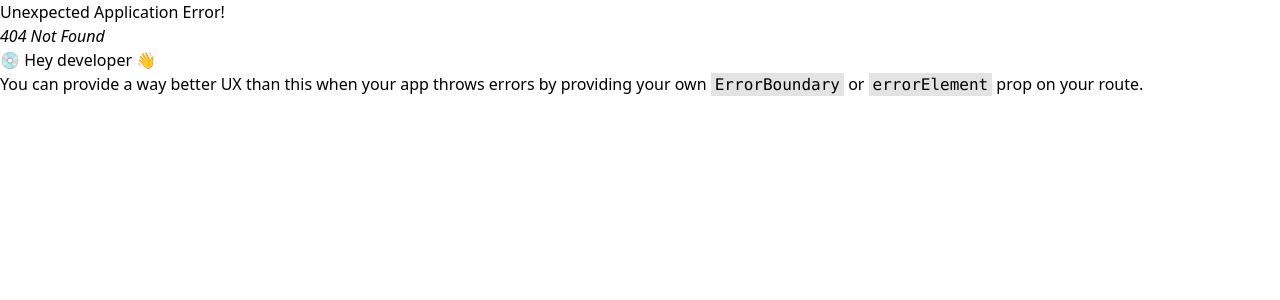
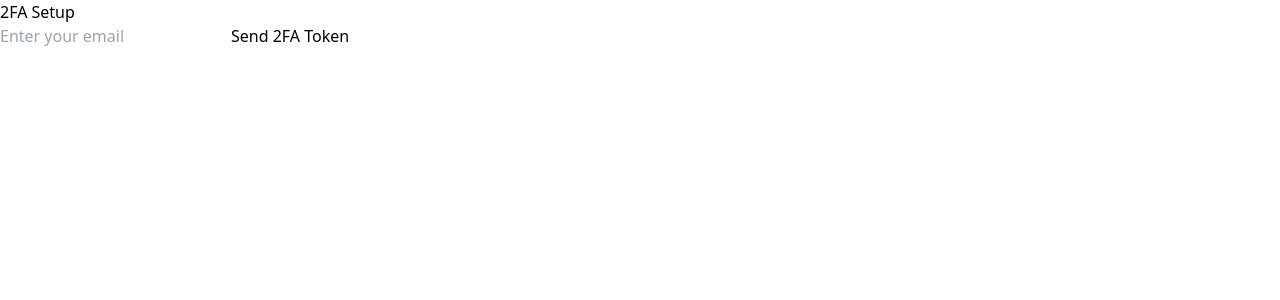
Before and after one commit to DrishtiRai777/KeyForge-Secure-Password-Manager, a React (Vite) app: page /2fa/set2fa in a window 1280 px wide. Before the commit this address had no page. Shown: the top 300 px of the page. Built offline with nearby package versions, Linux system fonts and the light colour scheme.

Commit message:
2FA fixed

```diff
--- a/src/App.jsx
+++ b/src/App.jsx
@@ -12,6 +12,7 @@ import Login from "./auth/Login"
 import Enable2FA from "./auth/Enable2FA"
 import PswdReset from "./auth/PswdReset"
 import ForgetPswd from "./auth/ForgetPswd"
+import TwoFactorSetupAgain from "./auth/TwoFactorSetupAgain"
 import { createBrowserRouter, RouterProvider } from "react-router-dom"
 
 function App() {
@@ -55,6 +56,10 @@ function App() {
     {
       path: "/2fa/forgetPswd",
       element: <><ForgetPswd/></>
+    },
+    {
+      path: "/2fa/set2fa",
+      element: <><TwoFactorSetupAgain/></>
     }
   ])
   return (
--- a/src/auth/Register.jsx
+++ b/src/auth/Register.jsx
@@ -77,6 +77,7 @@ const Register = () => {
 
       {/* Links */}
       <Link to="/login">Login</Link>
+      <Link to="/2fa/set2fa">Set Up 2FA</Link>
     </div>
   )
 }
--- /dev/null
+++ b/src/auth/TwoFactorSetupAgain.jsx
@@ -0,0 +1,60 @@
+import { useState } from "react"
+import { useNavigate } from "react-router-dom";
+
+const TwoFactorSetupAgain = () => {
+  const [email, setEmail] = useState("");
+  const [error, setError] = useState("");
+  const [authToken, setAuthToken] = useState(null);
+  const navigate = useNavigate();
+
+  const handleSubmit = async(e) => {
+    e.preventDefault();
+
+    try {
+        const response = await fetch("http://localhost:3000/auth/issue-auth-token", {
+            method: "POST",
+            headers: {
+                "Content-Type": "application/json",
+            },
+            credentials: "include",
+            body: JSON.stringify({email}),
+        });
+
+        if (response.ok) {
+            const data = await response.json();
+            setAuthToken(data.authToken);
+            navigate('/2fa');
+        } else {
+            const data = await response.json();
+            if (data.error === 'TOTP already set up') {
+                setError('TOTP is already set up for this account.');
+            } else {
+                setError(data.error || 'An error occurred.');
+            }
+        }
+    }
+    catch(error) {
+        console.log("Error in 2FA Setup: ", error.message);
+        setError("An error occurred. Please try again");
+    }
+  }
+
+  return (
+    <div>
+      <h1>2FA Setup</h1>
+      <form onSubmit={handleSubmit}>
+        <input
+          type="email"
+          value={email}
+          onChange={(e) => setEmail(e.target.value)}
+          placeholder="Enter your email"
+          required
+        />
+        <button type="submit">Send 2FA Token</button>
+      </form>
+      {error && <p>{error}</p>}
+    </div>
+  )
+}
+
+export default TwoFactorSetupAgain;
```
Also changed, not shown: 2 other files (tests, documents, lock files or other folders).
